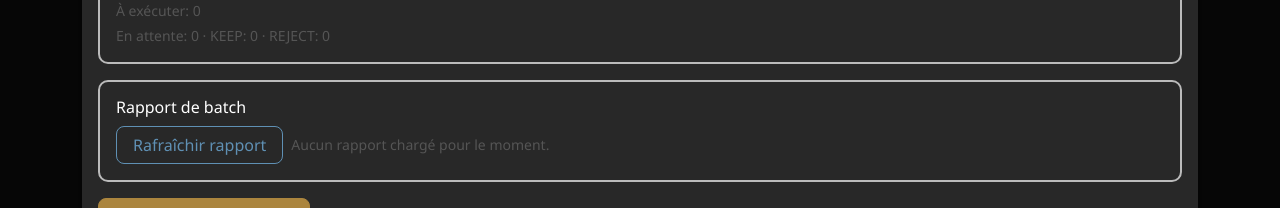
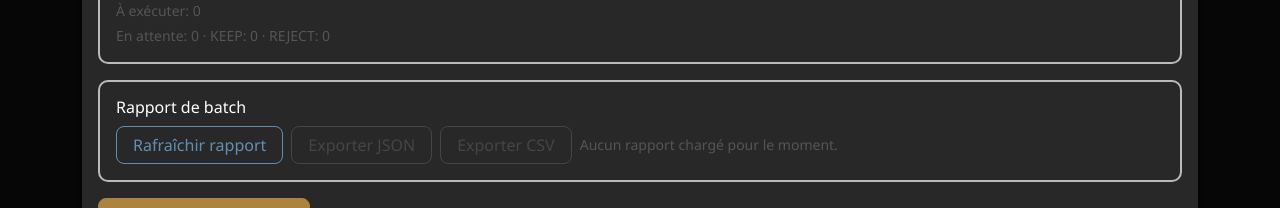
Before and after one commit to Retaia/retaia-ui, a React (Vite) app: page / in a window 1280 px wide. Shown: the part 800-1008 px from the top of the page. Built offline with nearby package versions, Linux system fonts and the light colour scheme; no server answers.

Commit message:
feat(ui): add batch report export in json and csv

```diff
--- a/src/App.tsx
+++ b/src/App.tsx
@@ -102,6 +102,7 @@ function App() {
   const [reportLoading, setReportLoading] = useState(false)
   const [reportStatus, setReportStatus] = useState<string | null>(null)
   const [reportData, setReportData] = useState<unknown>(null)
+  const [reportExportStatus, setReportExportStatus] = useState<string | null>(null)
   const [previewingPurge, setPreviewingPurge] = useState(false)
   const [executingPurge, setExecutingPurge] = useState(false)
   const [purgePreviewAssetId, setPurgePreviewAssetId] = useState<string | null>(null)
@@ -764,6 +765,50 @@ function App() {
       setRetryStatus(null)
     }
   }, [apiClient, reportBatchId, reportLoading, t])
+
+  const exportBatchReport = useCallback(
+    (format: 'json' | 'csv') => {
+      if (!reportData || !reportBatchId || typeof document === 'undefined') {
+        return
+      }
+
+      const fallbackName = `batch-${reportBatchId}`
+      let content = ''
+      let mimeType = ''
+      let extension = ''
+
+      if (format === 'json') {
+        content = `${JSON.stringify(reportData, null, 2)}\n`
+        mimeType = 'application/json'
+        extension = 'json'
+      } else {
+        const rows =
+          typeof reportData === 'object' && reportData !== null
+            ? Object.entries(reportData as Record<string, unknown>).map(
+                ([key, value]) => `"${key.replaceAll('"', '""')}","${String(typeof value === 'object' ? JSON.stringify(value) : value).replaceAll('"', '""')}"`,
+              )
+            : [`"value","${String(reportData).replaceAll('"', '""')}"`]
+        content = ['key,value', ...rows].join('\n')
+        mimeType = 'text/csv'
+        extension = 'csv'
+      }
+
+      const blob = new Blob([content], { type: mimeType })
+      const objectUrl = URL.createObjectURL(blob)
+      const link = document.createElement('a')
+      link.href = objectUrl
+      link.download = `${fallbackName}.${extension}`
+      link.click()
+      URL.revokeObjectURL(objectUrl)
+
+      setReportExportStatus(
+        t('actions.reportExportDone', {
+          format: extension.toUpperCase(),
+        }),
+      )
+    },
+    [reportBatchId, reportData, t],
+  )
 
   const previewSelectedAssetPurge = useCallback(async () => {
     if (!selectedAsset || selectedAsset.state !== 'DECIDED_REJECT' || previewingPurge) {
@@ -1276,6 +1321,22 @@ function App() {
               >
                 {t('actions.reportFetch')}
               </Button>
+              <Button
+                type="button"
+                variant="outline-secondary"
+                onClick={() => exportBatchReport('json')}
+                disabled={!reportData}
+              >
+                {t('actions.reportExportJson')}
+              </Button>
+              <Button
+                type="button"
+                variant="outline-secondary"
+                onClick={() => exportBatchReport('csv')}
+                disabled={!reportData}
+              >
+                {t('actions.reportExportCsv')}
+              </Button>
               <p className="small text-secondary mb-0">
                 {reportBatchId ? `batch_id: ${reportBatchId}` : t('actions.reportEmpty')}
               </p>
@@ -1302,6 +1363,11 @@ function App() {
                   noErrors: t('actions.reportNoErrors'),
                 }}
               />
+            ) : null}
+            {reportExportStatus ? (
+              <p data-testid="batch-report-export-status" className="small mt-2 mb-0 text-secondary">
+                {reportExportStatus}
+              </p>
             ) : null}
           </section>
           <Stack direction="horizontal" className="flex-wrap align-items-center gap-2 mt-3">
--- a/src/i18n/resources.ts
+++ b/src/i18n/resources.ts
@@ -65,6 +65,9 @@ export const resources = {
       'actions.executeError': 'Execution failed: {message}',
       'actions.retrying': 'Retrying request ({attempt}/{total})...',
       'actions.reportFetch': 'Refresh report',
+      'actions.reportExportJson': 'Export JSON',
+      'actions.reportExportCsv': 'Export CSV',
+      'actions.reportExportDone': 'Report exported ({format}).',
       'actions.reportTitle': 'Batch report',
       'actions.reportSummary': 'Batch summary',
       'actions.reportStatusLabel': 'Status',
@@ -197,6 +200,9 @@ export const resources = {
       'actions.executeError': 'Exécution en échec: {message}',
       'actions.retrying': 'Nouvelle tentative ({attempt}/{total})...',
       'actions.reportFetch': 'Rafraîchir rapport',
+      'actions.reportExportJson': 'Exporter JSON',
+      'actions.reportExportCsv': 'Exporter CSV',
+      'actions.reportExportDone': 'Rapport exporté ({format}).',
       'actions.reportTitle': 'Rapport de batch',
       'actions.reportSummary': 'Synthèse batch',
       'actions.reportStatusLabel': 'Statut',
```
Also changed, not shown: 3 other files (tests, documents, lock files or other folders).
